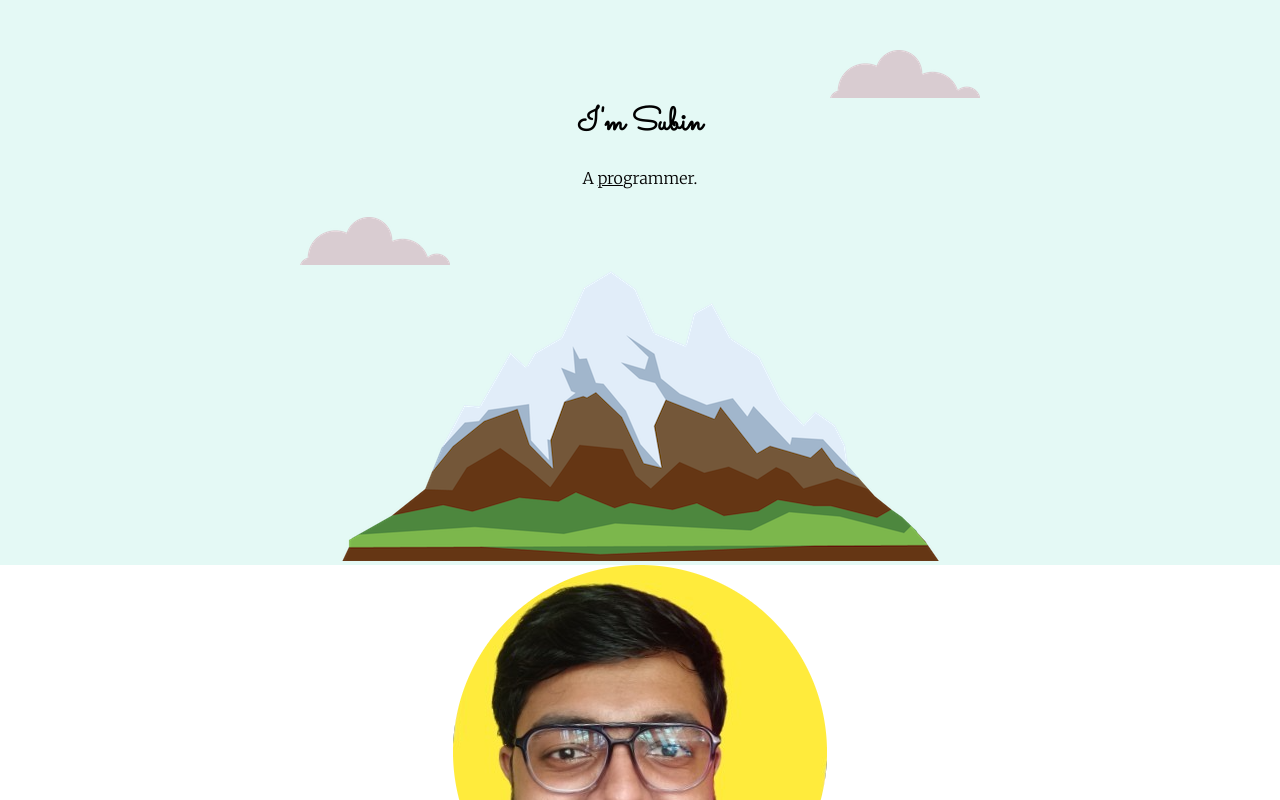
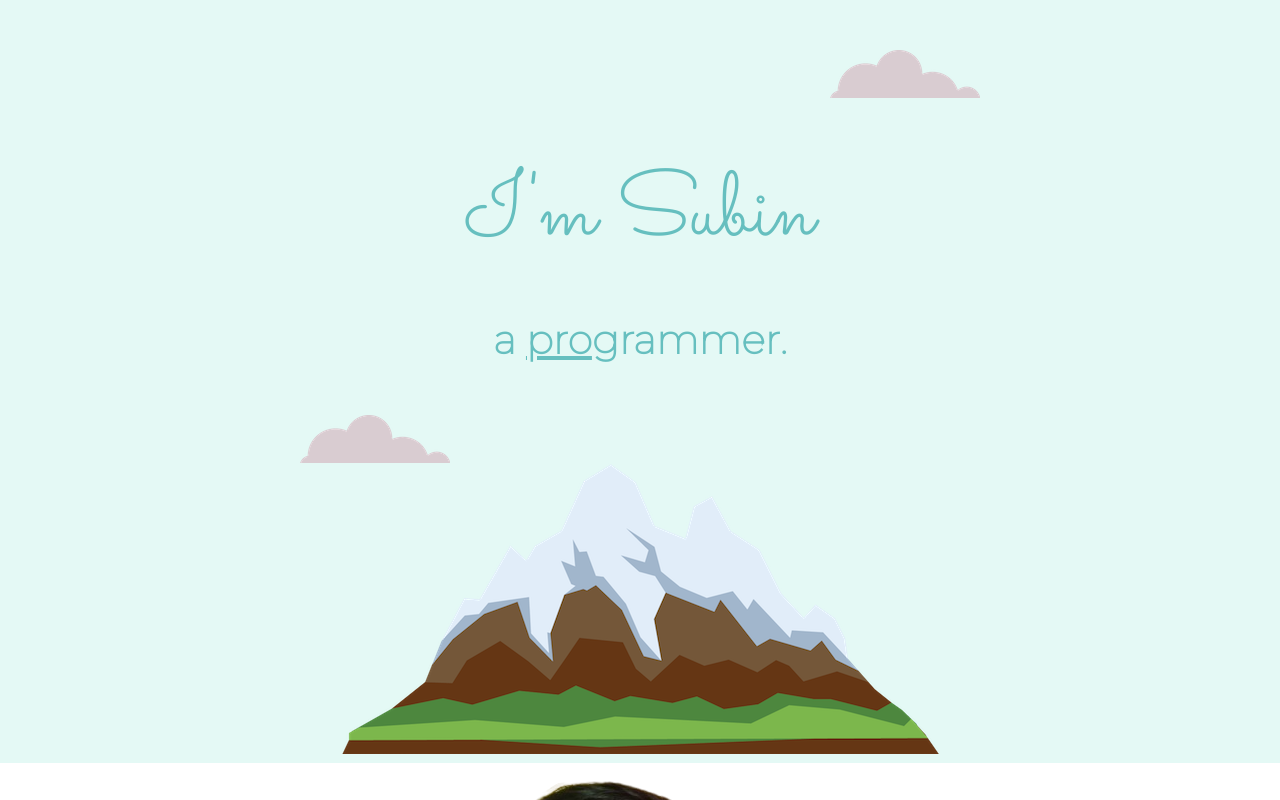
Before and after one commit to Subin-Vidhu/sample_cv, a plain HTML site: page CSS - My Site/index.html in a window 1280 px wide. Shown: the top 800 px of the page. Drawn offline with Linux system fonts and the light colour scheme.

Commit message:
Changes Updated

```diff
--- a/CSS - My Site/CSS/styles.css
+++ b/CSS - My Site/CSS/styles.css
@@ -2,18 +2,25 @@ body {
   margin: 0;
   text-align: center;
   font-family: 'Merriweather', serif;
+  font-size: 200%;
 }
 
 h1 {
-  margin-top: 0;
+  color: #66BFBF;
+  font-size: 5.625rem;
+  margin: 50px auto 0 auto;
   font-family: 'Sacramento', cursive;
+  font-weight: normal;
 }
 
 h2 {
+  color: #66BFBF;
   font-family: 'Montserrat', sans-serif;
+  font-size: 2.5rem;
 }
 
 h3 {
+  color: #11999E;
   font-family: 'Montserrat', sans-serif;
 }
 
--- a/CSS - My Site/index.html
+++ b/CSS - My Site/index.html
@@ -15,13 +15,13 @@
   <div class="top-container">
     <img class="top-cloud" src="CSS\images\CSS - My Site Images\cloud.png" alt="cloud-img">
     <h1>I'm Subin</h1>
-    <p>A <span class="pro">pro</span>grammer.</p>
+    <h2>a <span class="pro">pro</span>grammer.</h2>
     <img class="bottom-cloud" src="CSS\images\CSS - My Site Images\cloud.png" alt="cloud-img">
     <img src="CSS\images\CSS - My Site Images\mountain.png" alt="mountain-img">
   </div>
   <div class="middle-container">
     <div class="profile">
-      <img src="CSS\images\CSS - My Site Images\linkeidn_dp-modified.png" alt="profile_pic">
+      <img src="CSS\images\CSS - My Site Images\linkeidn_dp-modified-removebg-preview.png" alt="profile_pic">
       <h2>Hello.</h2>
       <p>I am someone who is trying to be better each day. </p>
     </div>
```
Also changed, not shown: CSS - My Site/CSS/images/CSS - My Site Images/linkeidn_dp-modified-removebg-preview.png (added).
